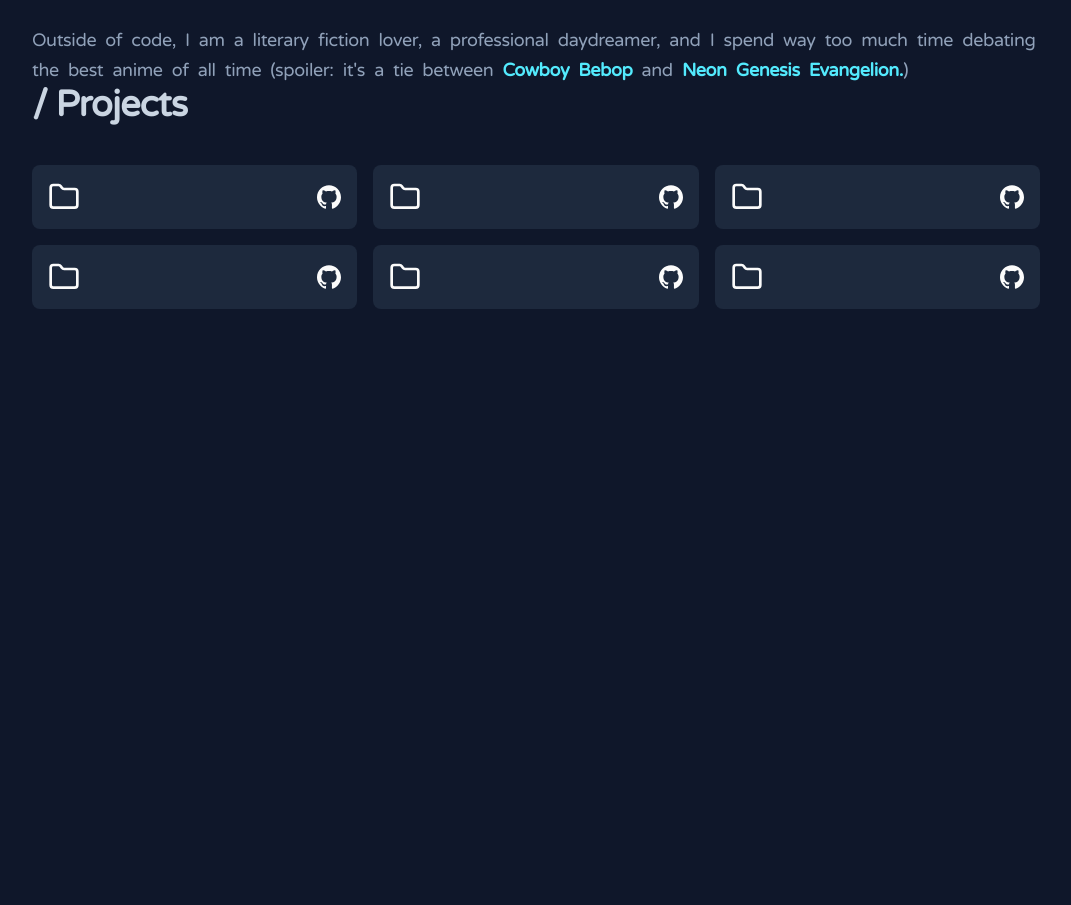
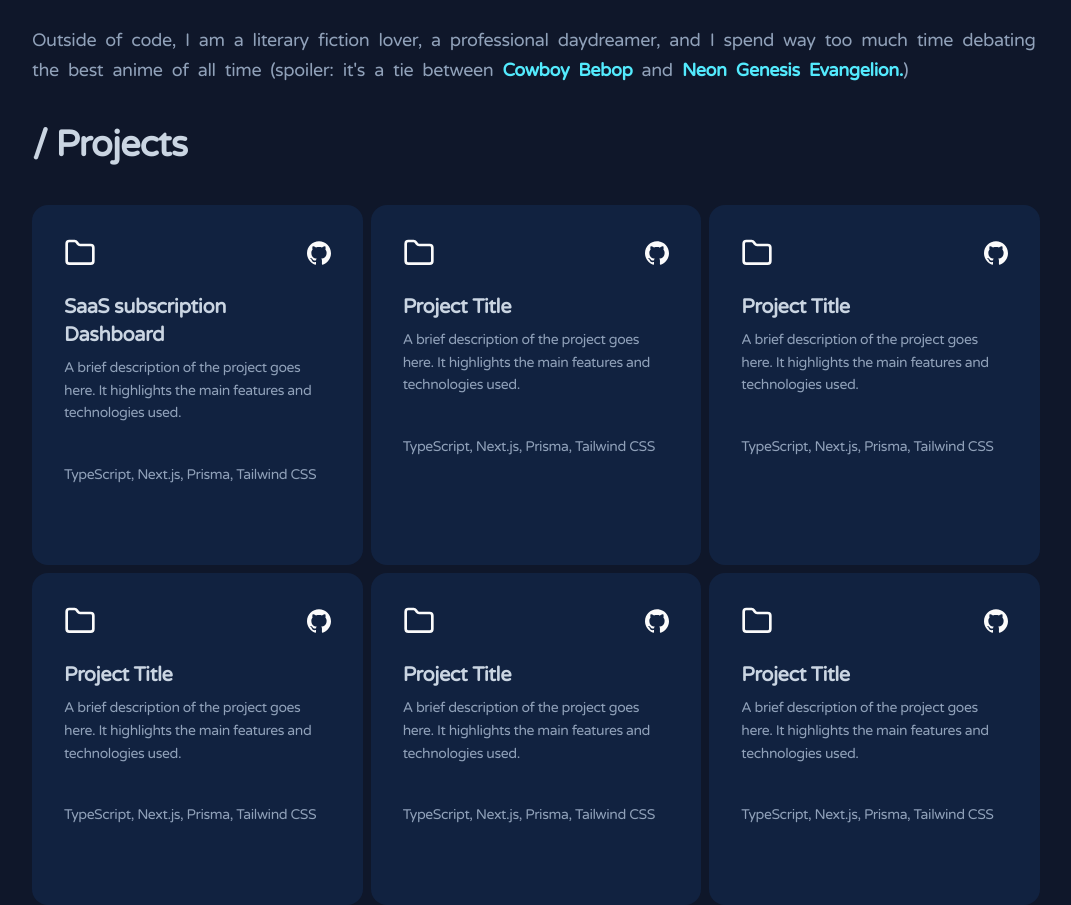
Before and after one commit to kaze1-dev/myPortfolio, a Next.js app: page / in a window 1280 px wide. Shown: the part 1189-2094 px from the top of the page, without its empty margins (104-1175 px from the left). Built offline with nearby package versions, Linux system fonts and the light colour scheme.

Commit message:
style: project cards

```diff
--- a/components/modules/projects.tsx
+++ b/components/modules/projects.tsx
@@ -4,43 +4,85 @@ import { Icons } from '../icons'
 const Projects = () => {
   return (
     <section className='h-screen font-rounded tracking-tight px-34'>
-      <h1 className='text-4xl tracking-tight font-bold text-slate-300 mb-10'>/ Projects</h1>
-     <div className='grid grid-cols-3 gap-4'>
-      <div className='bg-slate-800 rounded-lg p-4'>
+      <h1 className='text-4xl tracking-tight font-bold text-slate-300 my-10'>/ Projects</h1>
+     <div className='grid grid-cols-3 gap-2'>
+      <div className='bg-[#112240] rounded-2xl px-8 pt-8 pb-20'>
         <div className='flex justify-between items-center'>
           <Icons.folder className='w-8 h-8' />
           <Icons.gitHub className='w-6 h-6' />
         </div>
+        <h2 className='text-xl font-bold text-slate-300 mt-6'>SaaS subscription<br/> Dashboard</h2>
+        <p className='text-sm text-slate-400 mt-2 leading-relaxed'>
+          A brief description of the project goes here. It highlights the main features and technologies used.
+        </p>
+        <p className='text-sm text-slate-400 mt-10'>
+          TypeScript, Next.js, Prisma, Tailwind CSS
+        </p>
       </div>
-      <div className='bg-slate-800 rounded-lg p-4'>
+      <div className='bg-[#112240] rounded-2xl px-8 pt-8 pb-20'>
         <div className='flex justify-between items-center'>
           <Icons.folder className='w-8 h-8' />
           <Icons.gitHub className='w-6 h-6' />
         </div>
+        <h2 className='text-xl font-bold text-slate-300 mt-6'>Project Title</h2>
+        <p className='text-sm text-slate-400 mt-2 leading-relaxed'>
+          A brief description of the project goes here. It highlights the main features and technologies used.
+        </p>
+        <p className='text-sm text-slate-400 mt-10'>
+          TypeScript, Next.js, Prisma, Tailwind CSS
+        </p>
       </div>
-      <div className='bg-slate-800 rounded-lg p-4'>
+      <div className='bg-[#112240] rounded-2xl px-8 pt-8 pb-20'>
         <div className='flex justify-between items-center'>
           <Icons.folder className='w-8 h-8' />
           <Icons.gitHub className='w-6 h-6' />
         </div>
+        <h2 className='text-xl font-bold text-slate-300 mt-6'>Project Title</h2>
+        <p className='text-sm text-slate-400 mt-2 leading-relaxed'>
+          A brief description of the project goes here. It highlights the main features and technologies used.
+        </p>
+        <p className='text-sm text-slate-400 mt-10'>
+          TypeScript, Next.js, Prisma, Tailwind CSS
+        </p>
       </div>
-      <div className='bg-slate-800 rounded-lg p-4'>
+      <div className='bg-[#112240] rounded-2xl px-8 pt-8 pb-20'>
         <div className='flex justify-between items-center'>
           <Icons.folder className='w-8 h-8' />
           <Icons.gitHub className='w-6 h-6' />
         </div>
+        <h2 className='text-xl font-bold text-slate-300 mt-6'>Project Title</h2>
+        <p className='text-sm text-slate-400 mt-2 leading-relaxed'>
+          A brief description of the project goes here. It highlights the main features and technologies used.
+        </p>
+        <p className='text-sm text-slate-400 mt-10'>
+          TypeScript, Next.js, Prisma, Tailwind CSS
+        </p>
       </div>
-      <div className='bg-slate-800 rounded-lg p-4'>
+      <div className='bg-[#112240] rounded-2xl px-8 pt-8 pb-20'>
         <div className='flex justify-between items-center'>
           <Icons.folder className='w-8 h-8' />
           <Icons.gitHub className='w-6 h-6' />
         </div>
+        <h2 className='text-xl font-bold text-slate-300 mt-6'>Project Title</h2>
+        <p className='text-sm text-slate-400 mt-2 leading-relaxed'>
+          A brief description of the project goes here. It highlights the main features and technologies used.
+        </p>
+        <p className='text-sm text-slate-400 mt-10'>
+          TypeScript, Next.js, Prisma, Tailwind CSS
+        </p>
       </div>
-      <div className='bg-slate-800 rounded-lg p-4'>
+      <div className='bg-[#112240] rounded-2xl px-8 pt-8 pb-20'>
         <div className='flex justify-between items-center'>
           <Icons.folder className='w-8 h-8' />
           <Icons.gitHub className='w-6 h-6' />
         </div>
+        <h2 className='text-xl font-bold text-slate-300 mt-6'>Project Title</h2>
+        <p className='text-sm text-slate-400 mt-2 leading-relaxed'>
+          A brief description of the project goes here. It highlights the main features and technologies used.
+        </p>
+        <p className='text-sm text-slate-400 mt-10'>
+          TypeScript, Next.js, Prisma, Tailwind CSS
+        </p>
       </div>
      </div>
     </section>
```
